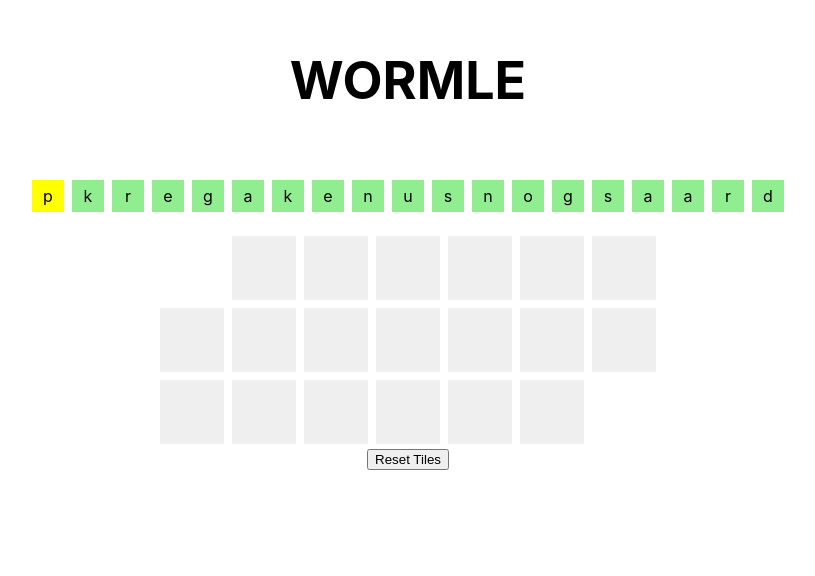
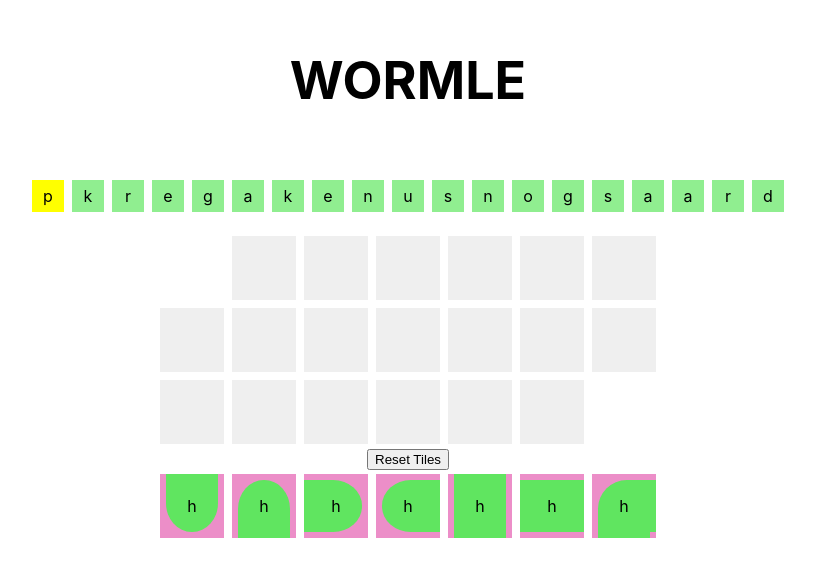
Before and after one commit to evarae/wormle, a React (Create React App) app: page / in a window 1280 px wide. Shown: the top 576 px of the page, without its empty margins (232-1047 px from the left). Built offline with nearby package versions, Linux system fonts and the light colour scheme.

Commit message:
Snake illustration demo

```diff
--- a/src/App.css
+++ b/src/App.css
@@ -89,3 +89,79 @@
     transform: rotate(360deg);
   }
 }
+
+.snake-container{
+  height: 4em;
+  width: 4em;
+  display: flex;
+  justify-content: center;
+  align-items: center;
+  background-color: rgb(236, 142, 200);
+}
+
+.snake-head{
+  display: flex;
+  justify-content: center;
+  align-items: center;
+  background-color: rgb(96, 229, 96);
+}
+
+.north-end{
+  height: 90%;
+  width: 80%;
+  margin: 10% 10% 0% 10%;
+  border-radius: 50% 50% 0 0;
+}
+
+.south-end{
+  height: 90%;
+  width: 80%;
+  margin: 0% 10% 10% 10%;
+  border-radius: 0% 0% 50% 50%;
+}
+
+.east-end{
+  height: 80%;
+  width: 90%;
+  margin: 10% 10% 10% 0%;
+  border-radius: 0% 50% 50% 0%;
+}
+
+.west-end{
+  height: 80%;
+  width: 90%;
+  margin: 10% 0% 10% 10%;
+  border-radius: 50% 0% 0% 50%;
+}
+
+.vertical-through{
+  height: 100%;
+  width: 80%;
+  margin: 00% 10% 0% 10%;
+}
+
+.horizontal-through{
+  height: 80%;
+  width: 100%;
+  margin: 10% 0% 10% 0%;
+}
+
+.corner-through{
+  height: 90%;
+  width: 90%;
+  margin: 10% 0% 0% 10%;
+  border-radius: 50% 0% 0% 0%;
+}
+
+.corner{
+  height: 0.4em;
+  width: 0.4em;
+  top: 1.6em;
+  left: 1.6em;
+  position: relative;
+  background-color: rgb(236, 142, 200);
+}
+
+.tile-letter{
+  position: absolute;
+}
--- a/src/App.tsx
+++ b/src/App.tsx
@@ -1,6 +1,7 @@
 import React from 'react';
 import './App.css';
 import Grid from './game/Grid';
+import TestGrid from './game/TestGrid';
 
 function App() {
   return (
@@ -11,6 +12,7 @@ function App() {
         </h1>
       </header>
       <Grid/>
+      <TestGrid/>
     </div>
   );
 }
--- /dev/null
+++ b/src/game/TestGrid.tsx
@@ -0,0 +1,48 @@
+import React from 'react';
+
+function TestGrid() {
+
+  function SnakeTile(){
+    return (
+      <div className='tile snake-container'>
+        <div className='snake-head north-end'>h</div>
+      </div>
+    );
+  }
+
+
+  return (
+    <div className='word-container'>
+      <div className='tile snake-container'>
+        <span className='tile-letter' >h</span>
+        <div className='snake-head south-end'></div>
+      </div>
+      <div className='tile snake-container'>
+        <span className='tile-letter' >h</span>
+        <div className='snake-head north-end'></div>
+      </div>
+      <div className='tile snake-container'>
+        <span className='tile-letter' >h</span>
+        <div className='snake-head east-end'></div>
+      </div>
+      <div className='tile snake-container'>
+        <span className='tile-letter' >h</span>
+        <div className='snake-head west-end'></div>
+      </div>
+      <div className='tile snake-container'>
+        <span className='tile-letter' >h</span>
+        <div className='snake-head vertical-through'></div>
+      </div>
+      <div className='tile snake-container'>
+        <span className='tile-letter' >h</span>
+        <div className='snake-head horizontal-through'></div>
+      </div>
+      <div className='tile snake-container'>
+        <span className='tile-letter' >h</span>
+        <div className='snake-head corner-through'><div className='corner'></div></div>
+      </div>
+    </div>
+  );
+}
+
+export default TestGrid;
```
